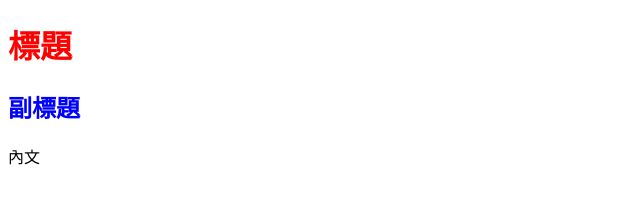
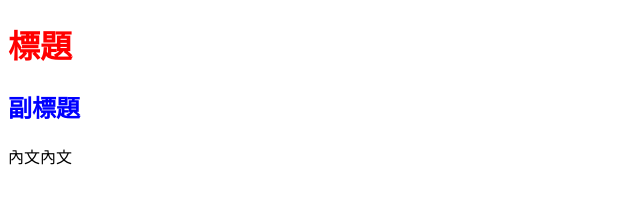
Before and after one commit to winniecat777/htmlcssUpdate, a plain HTML site: page index.html in a window 1280 px wide. Shown: the full height of the page, 0-640 px from the left. Drawn offline with Linux system fonts and the light colour scheme.

Commit message:
Update index.html

```diff
--- a/index.html
+++ b/index.html
@@ -10,6 +10,6 @@
 <body>
     <h1>標題</h1>
     <h2>副標題</h2>
-    <p>內文</p>
+    <p>內文內文</p>
 </body>
 </html>
```
